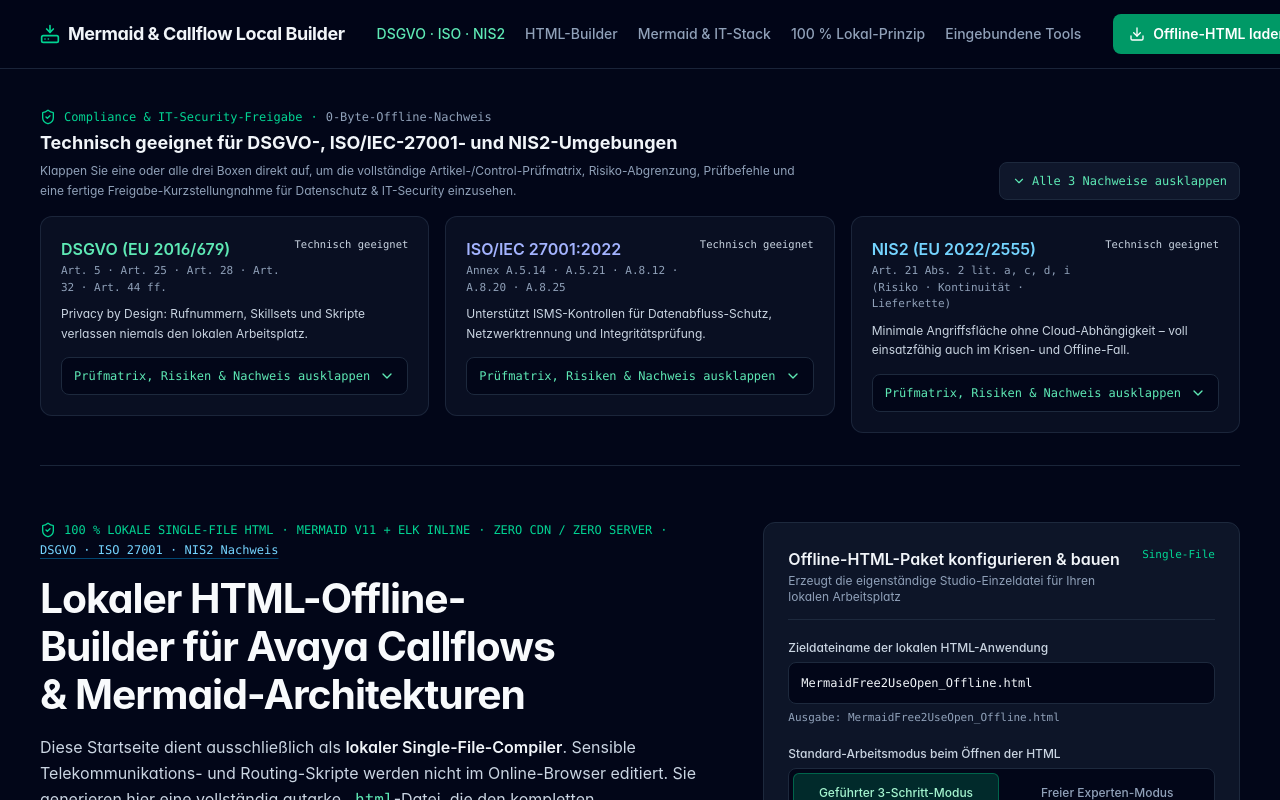
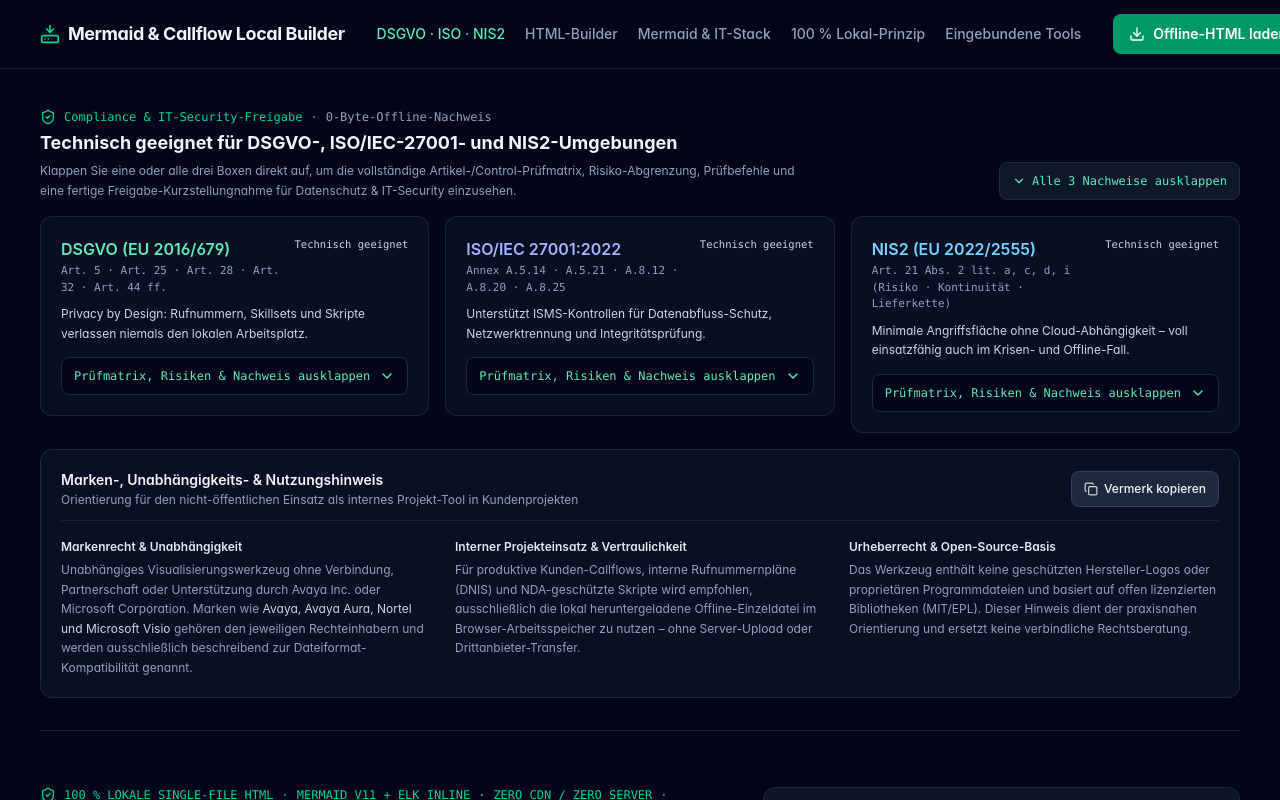
Before and after one commit to sick3dz/FreeMermaidFlowTool, a React (Vite) app: page / in a window 1280 px wide. Shown: the top 800 px of the page. Built offline with nearby package versions, Linux system fonts and the light colour scheme.

Commit message:
feat: add copy-to-clipboard functionality for legal notice
Implemented a utility to copy the legal trademark and disclaimer text to the clipboard for internal documentation compliance.

```diff
--- a/src/components/LocalHtmlBuilderLanding.tsx
+++ b/src/components/LocalHtmlBuilderLanding.tsx
@@ -833,6 +833,7 @@ export const LocalHtmlBuilderLanding: React.FC = () => {
     nis2: false,
   });
   const [copiedComplianceId, setCopiedComplianceId] = useState<ComplianceStandardId | null>(null);
+  const [copiedLegalNotice, setCopiedLegalNotice] = useState<boolean>(false);
 
   // Expandable state for the 6 embedded tool cards
   const [expandedToolIds, setExpandedToolIds] = useState<Record<string, boolean>>({});
@@ -954,6 +955,36 @@ export const LocalHtmlBuilderLanding: React.FC = () => {
     }
   };
 
+  const LEGAL_TRADEMARK_COPY_TEXT = [
+    'Marken-, Unabhängigkeits- & Nutzungshinweis (Internes Projektwerkzeug):',
+    '• Unabhängiges Werkzeug: Dieses Visualisierungs- und Analyse-Tool ist ein unabhängiges internes Projektwerkzeug. Es besteht keine Verbindung, Partnerschaft, Zertifizierung oder Unterstützung durch Avaya Inc., Microsoft Corporation oder sonstige Rechteinhaber.',
+    '• Beschreibende Markennennung: Avaya, Avaya Aura, Nortel und Microsoft Visio sind eingetragene Marken der jeweiligen Rechteinhaber und werden ausschließlich beschreibend zur Kennzeichnung der unterstützten Dateiformate (.s, .vsdx, .vdx) genannt. Es werden keine geschützten Hersteller-Logos oder proprietären Programmdateien verwendet.',
+    '• Interner Einsatz in Kundenprojekten: Produktive Kundenskripte und Rufnummernpläne sollten über die lokal gespeicherte Offline-Einzeldatei im Browser-RAM verarbeitet werden (kein Server-Upload, kein Auftragsverarbeiter).',
+    '• Hinweis: Allgemeine Orientierung auf Basis von Open-Source-Bibliotheken (MIT/EPL); ersetzt keine verbindliche Rechtsberatung.',
+  ].join('\n');
+
+  const handleCopyLegalNotice = async () => {
+    try {
+      await navigator.clipboard.writeText(LEGAL_TRADEMARK_COPY_TEXT);
+      setCopiedLegalNotice(true);
+      window.setTimeout(() => setCopiedLegalNotice(false), 2200);
+    } catch {
+      const textarea = document.createElement('textarea');
+      textarea.value = LEGAL_TRADEMARK_COPY_TEXT;
+      textarea.style.position = 'fixed';
+      textarea.style.opacity = '0';
+      document.body.appendChild(textarea);
+      textarea.select();
+      try {
+        document.execCommand('copy');
+        setCopiedLegalNotice(true);
+        window.setTimeout(() => setCopiedLegalNotice(false), 2200);
+      } finally {
+        document.body.removeChild(textarea);
+      }
+    }
+  };
+
   const handleJumpToCompliance = () => {
     setExpandedComplianceIds((prev) =>
       prev.dsgvo || prev.iso27001 || prev.nis2 ? prev : { ...prev, dsgvo: true }
@@ -1319,6 +1350,79 @@ export const LocalHtmlBuilderLanding: React.FC = () => {
                 </div>
               );
             })}
+          </div>
+
+          {/* Marken-, Unabhängigkeits- & Nutzungshinweis (Internes Projekt-Tool) */}
+          <div className="rounded-xl border border-slate-800 bg-slate-900/60 p-4 sm:p-5 space-y-4">
+            <div className="flex flex-col sm:flex-row sm:items-center justify-between gap-3 border-b border-slate-800/80 pb-3">
+              <div className="space-y-0.5">
+                <h3 className="text-sm font-semibold text-slate-100">
+                  Marken-, Unabhängigkeits- &amp; Nutzungshinweis
+                </h3>
+                <p className="text-xs text-slate-400">
+                  Orientierung für den nicht-öffentlichen Einsatz als internes Projekt-Tool in
+                  Kundenprojekten
+                </p>
+              </div>
+              <button
+                type="button"
+                onClick={() => void handleCopyLegalNotice()}
+                className="min-h-[36px] px-3 py-1.5 rounded-lg bg-slate-800 hover:bg-slate-700 border border-slate-700 text-xs font-medium text-slate-100 flex items-center justify-center gap-1.5 transition-colors whitespace-nowrap shrink-0 cursor-pointer focus:outline-none focus-visible:ring-2 focus-visible:ring-emerald-500/60"
+              >
+                {copiedLegalNotice ? (
+                  <>
+                    <Check className="w-3.5 h-3.5 text-emerald-400 shrink-0" />
+                    <span className="text-emerald-300">Vermerk kopiert</span>
+                  </>
+                ) : (
+                  <>
+                    <Copy className="w-3.5 h-3.5 text-slate-300 shrink-0" />
+                    <span>Vermerk kopieren</span>
+                  </>
+                )}
+              </button>
+            </div>
+
+            <div className="grid grid-cols-1 md:grid-cols-3 gap-4 sm:gap-6 text-xs leading-relaxed">
+              <div className="space-y-1">
+                <div className="font-semibold text-slate-200">
+                  Markenrecht &amp; Unabhängigkeit
+                </div>
+                <p className="text-slate-400">
+                  Unabhängiges Visualisierungswerkzeug ohne Verbindung, Partnerschaft oder
+                  Unterstützung durch Avaya Inc. oder Microsoft Corporation. Marken wie{' '}
+                  <span className="text-slate-300">
+                    Avaya, Avaya Aura, Nortel und Microsoft Visio
+                  </span>{' '}
+                  gehören den jeweiligen Rechteinhabern und werden ausschließlich beschreibend zur
+                  Dateiformat-Kompatibilität genannt.
+                </p>
+              </div>
+
+              <div className="space-y-1">
+                <div className="font-semibold text-slate-200">
+                  Interner Projekteinsatz &amp; Vertraulichkeit
+                </div>
+                <p className="text-slate-400">
+                  Für produktive Kunden-Callflows, interne Rufnummernpläne (DNIS) und
+                  NDA-geschützte Skripte wird empfohlen, ausschließlich die lokal heruntergeladene
+                  Offline-Einzeldatei im Browser-Arbeitsspeicher zu nutzen – ohne Server-Upload
+                  oder Drittanbieter-Transfer.
+                </p>
+              </div>
+
+              <div className="space-y-1">
+                <div className="font-semibold text-slate-200">
+                  Urheberrecht &amp; Open-Source-Basis
+                </div>
+                <p className="text-slate-400">
+                  Das Werkzeug enthält keine geschützten Hersteller-Logos oder proprietären
+                  Programmdateien und basiert auf offen lizenzierten Bibliotheken (MIT/EPL). Dieser
+                  Hinweis dient der praxisnahen Orientierung und ersetzt keine verbindliche
+                  Rechtsberatung.
+                </p>
+              </div>
+            </div>
           </div>
         </section>
 
@@ -2360,7 +2464,8 @@ const { svg } = await mermaid.render(id, code);
       </main>
 
       {/* Quiet Footer */}
-      <footer className="border-t border-slate-900 px-4 sm:px-6 lg:px-10 py-5 text-xs text-slate-500 flex flex-col sm:flex-row items-center justify-between gap-3 text-center sm:text-left">
+      <footer className="border-t border-slate-900 px-4 sm:px-6 lg:px-10 py-5 text-xs text-slate-500 space-y-3">
+        <div className="flex flex-col sm:flex-row items-center justify-between gap-3 text-center sm:text-left">
           <div>
             MermaidFree2UseOpen · Lokaler Single-File HTML-Builder (100 % Client-Side &amp;
             Air-Gapped)
@@ -2370,10 +2475,17 @@ const { svg } = await mermaid.render(id, code);
             <span aria-hidden="true">·</span>
             <span>Eclipse ELK &amp; Dagre</span>
             <span aria-hidden="true">·</span>
-          <span>Avaya AACC Compiler</span>
+            <span>Parser für Avaya-.s-Skripte</span>
             <span aria-hidden="true">·</span>
             <span>JSZip Visio Parser</span>
           </div>
+        </div>
+        <p className="border-t border-slate-900/90 pt-3 text-[11px] leading-relaxed text-slate-500 text-center sm:text-left">
+          Unabhängiges internes Projektwerkzeug – keine Verbindung, Partnerschaft oder
+          Unterstützung durch Avaya Inc. oder Microsoft Corporation. Avaya, Avaya Aura, Nortel und
+          Microsoft Visio sind eingetragene Marken der jeweiligen Rechteinhaber und werden
+          ausschließlich zur Beschreibung der Dateiformat-Kompatibilität genannt.
+        </p>
       </footer>
     </div>
   );
```
Lines whose indentation alone changed are shown as unchanged.
